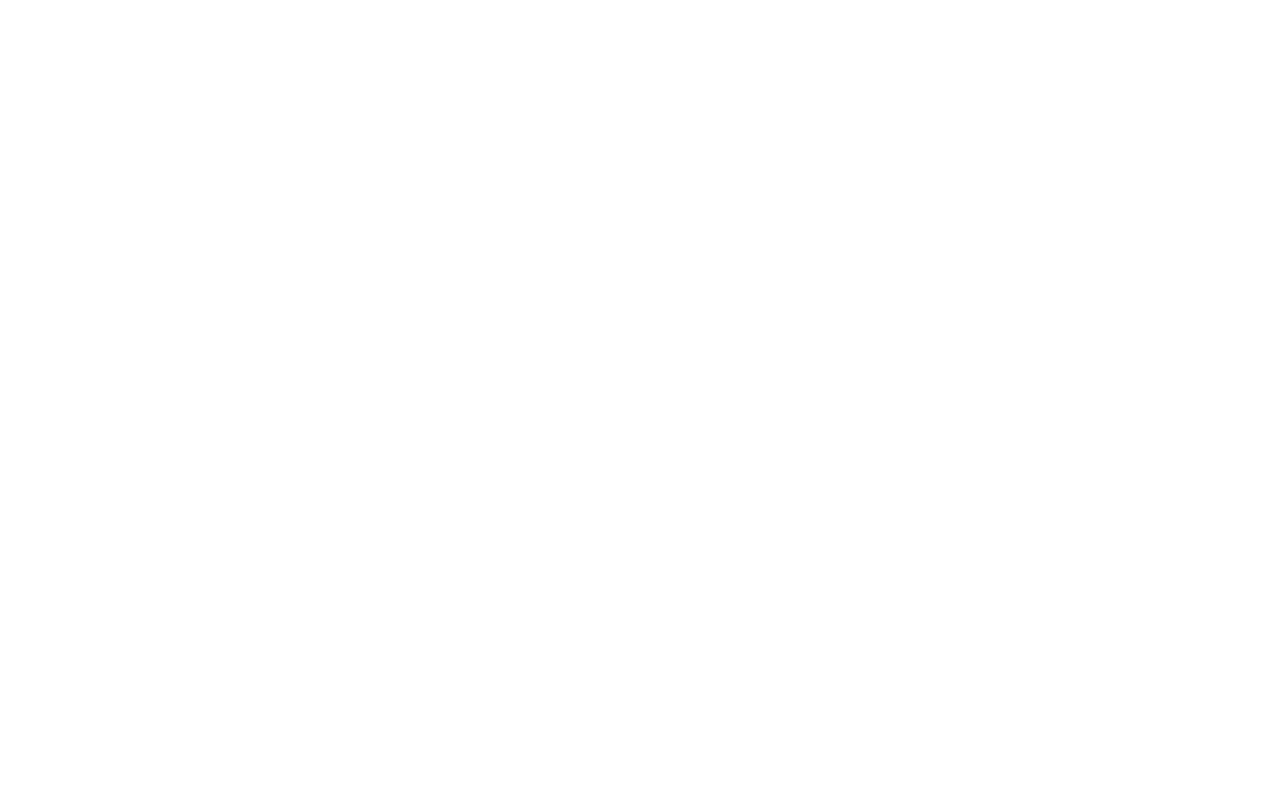
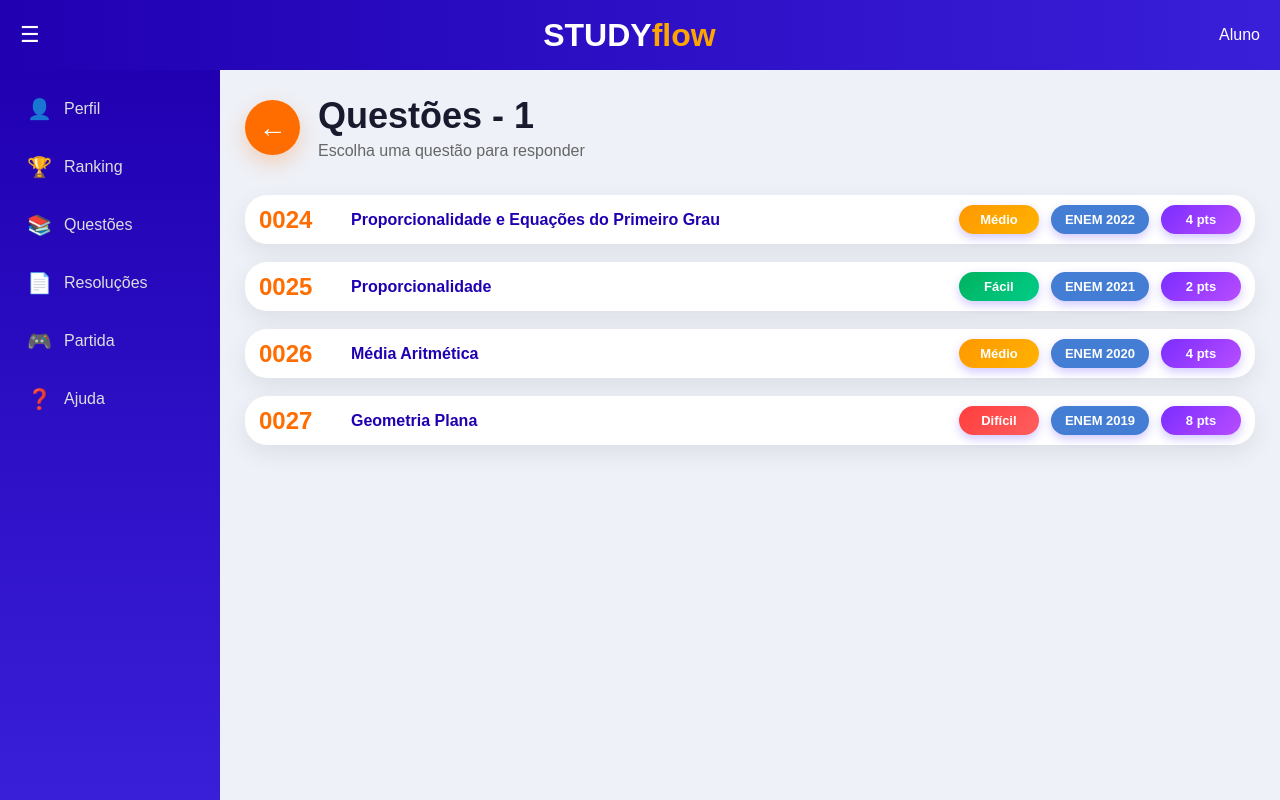
Before and after one commit to Brunokenji1/ACELERA2, a React (Create React App) app in the folder frontend/: page /questoes/1 in a window 1280 px wide. Before the commit this address had no page. Built offline with nearby package versions, Linux system fonts and the light colour scheme.

Commit message:
foi feita a pagina que mostra a lista de questoes

```diff
--- a/frontend/src/App.js
+++ b/frontend/src/App.js
@@ -15,6 +15,7 @@
 
 //Questoes
 import Categorias from "./pages/Questoes/Categorias";
+import ListaQuestoes from "./pages/Questoes/ListaQuestoes";
 
 
 import Ajuda from "./pages/Ajuda";
@@ -31,6 +32,7 @@
           <Route path="/perfil" element={<Perfil />} />
           <Route path="/ranking" element={<Ranking />} />
           <Route path="/questoes" element={<Categorias />} />
+          <Route path="/questoes/:categoria" element={<ListaQuestoes />} />
           <Route path="/resolucoes" element={<Resolucoes />} />
           <Route path="/partida" element={<Partida />} />
           <Route path="/ajuda" element={<Ajuda />} />
--- a/frontend/src/pages/Questoes/Categorias.jsx
+++ b/frontend/src/pages/Questoes/Categorias.jsx
@@ -47,7 +47,6 @@
       icon: "📝",
       tags: ["Vestibular", "Provas", "Simulados"],
     },
-
   ];
 
   return (
@@ -70,7 +69,13 @@
             key={index}
             className="categoria-card"
             onClick={() =>
-              navigate(`/questoes/${categoria.nome.toLowerCase()}`)
+              navigate(
+                `/questoes/${categoria.nome
+                  .normalize("NFD")
+                  .replace(/[\u0300-\u036f]/g, "")
+                  .toLowerCase()
+                  .replace(/\s+/g, "-")}`
+              )
             }
           >
             {/* TOPO */}
--- /dev/null
+++ b/frontend/src/pages/Questoes/ListaQuestoes.jsx
@@ -0,0 +1,96 @@
+import "../../styles/listaQuestoes.css";
+
+import { useParams, useNavigate } from "react-router-dom";
+
+export default function ListaQuestoes() {
+  const { categoria } = useParams();
+
+  const navigate = useNavigate();
+
+  const questoes = [
+    {
+      id: "0024",
+      titulo: "Proporcionalidade e Equações do Primeiro Grau",
+      dificuldade: "Médio",
+      pontos: "4 pts",
+      ano: "ENEM 2022",
+    },
+
+    {
+      id: "0025",
+      titulo: "Proporcionalidade",
+      dificuldade: "Fácil",
+      pontos: "2 pts",
+      ano: "ENEM 2021",
+    },
+
+    {
+      id: "0026",
+      titulo: "Média Aritmética",
+      dificuldade: "Médio",
+      pontos: "4 pts",
+      ano: "ENEM 2020",
+    },
+
+    {
+      id: "0027",
+      titulo: "Geometria Plana",
+      dificuldade: "Difícil",
+      pontos: "8 pts",
+      ano: "ENEM 2019",
+    },
+  ];
+
+  return (
+    <div className="lista-container">
+      {/* HEADER */}
+      <div className="lista-header">
+        <div className="header-left">
+          <button className="btn-voltar" onClick={() => navigate("/questoes")}>
+            ←
+          </button>
+
+          <div>
+            <h1>Questões - {categoria.replace(/-/g, " ")}</h1>
+
+            <p>Escolha uma questão para responder</p>
+          </div>
+        </div>
+      </div>
+
+      {/* LISTA */}
+      <div className="questoes-lista">
+        {questoes.map((questao) => (
+          <div
+            key={questao.id}
+            className="questao-card"
+            onClick={() => navigate(`/questao/${questao.id}`)}
+          >
+            {/* ESQUERDA */}
+            <div className="questao-left">
+              <span className="questao-id">{questao.id}</span>
+
+              <h2>{questao.titulo}</h2>
+            </div>
+
+            {/* DIREITA */}
+            <div className="questao-info">
+              <span
+                className={`${questao.dificuldade
+                  .normalize("NFD")
+                  .replace(/[\u0300-\u036f]/g, "")
+                  .toLowerCase()}`}
+              >
+                {questao.dificuldade}
+              </span>
+
+              <span className="ano">{questao.ano}</span>
+
+              <span className="pontos">{questao.pontos}</span>
+            </div>
+          </div>
+        ))}
+      </div>
+    </div>
+  );
+}
--- /dev/null
+++ b/frontend/src/styles/listaQuestoes.css
@@ -0,0 +1,162 @@
+.lista-container {
+  width: 100%;
+}
+
+/* HEADER */
+.lista-header {
+  margin-bottom: 35px;
+}
+
+.header-left {
+  display: flex;
+  align-items: center;
+  gap: 18px;
+}
+
+.lista-header h1 {
+  font-size: 36px;
+  color: #1a1a2e;
+
+  margin-bottom: 5px;
+}
+
+.lista-header p {
+  color: #666;
+}
+
+/* VOLTAR */
+.btn-voltar {
+  width: 55px;
+  height: 55px;
+
+  border-radius: 50%;
+
+  border: none;
+
+  background: #ff6d00;
+
+  color: white;
+
+  font-size: 28px;
+
+  cursor: pointer;
+
+  transition: 0.2s;
+
+  box-shadow: 0 8px 20px rgba(255, 109, 0, 0.25);
+}
+
+.btn-voltar:hover {
+  transform: scale(1.08);
+}
+
+/* LISTA */
+.questoes-lista {
+  display: flex;
+  flex-direction: column;
+
+  gap: 18px;
+}
+
+/* CARD */
+.questao-card {
+    cursor: pointer;
+  background: white;
+
+  border-radius: 22px;
+
+  padding: 10px 14px;
+
+  display: flex;
+  justify-content: space-between;
+  align-items: center;
+
+  box-shadow: 0 8px 25px rgba(0, 0, 0, 0.08);
+
+  transition: 0.25s;
+}
+
+.questao-card:hover {
+  transform: translateY(-4px);
+
+  box-shadow: 0 18px 35px rgba(0, 0, 0, 0.12);
+}
+
+/* ESQUERDA */
+.questao-left {
+  display: flex;
+  align-items: center;
+
+  gap: 22px;
+}
+
+/* ID */
+.questao-id {
+  font-size: 24px;
+  font-weight: bold;
+
+  color: #ff6d00;
+
+  min-width: 70px;
+}
+
+/* TÍTULO */
+.questao-card h2 {
+  color: #2000B1;
+
+  font-size: 16px;
+
+  font-weight: 600;
+
+  margin: 0;
+
+  display: flex;
+  align-items: center;
+
+  height: 100%;
+}
+
+/* INFO */
+.questao-info {
+  display: flex;
+  gap: 12px;
+}
+
+.questao-info span {
+  padding: 7px 14px;
+
+  border-radius: 999px;
+
+  font-size: 13px;
+
+  color: white;
+
+  min-width: 80px;
+
+  text-align: center;
+
+  font-weight: 700;
+
+  box-shadow:
+    0 4px 10px rgba(75, 45, 255, 0.25);
+}
+
+.facil {
+  background: linear-gradient(135deg, #00b35f, #00cc88);
+}
+
+.medio {
+  background: linear-gradient(135deg, #ff9800, #ffb300);
+}
+
+.dificil {
+  background: linear-gradient(135deg, #ff3d3d, #ff5f5f);
+}
+
+.ano {
+  background: #437dd4;
+}
+
+.pontos {
+  background: linear-gradient(135deg, #7b2dff, #b84dff);
+}
```
